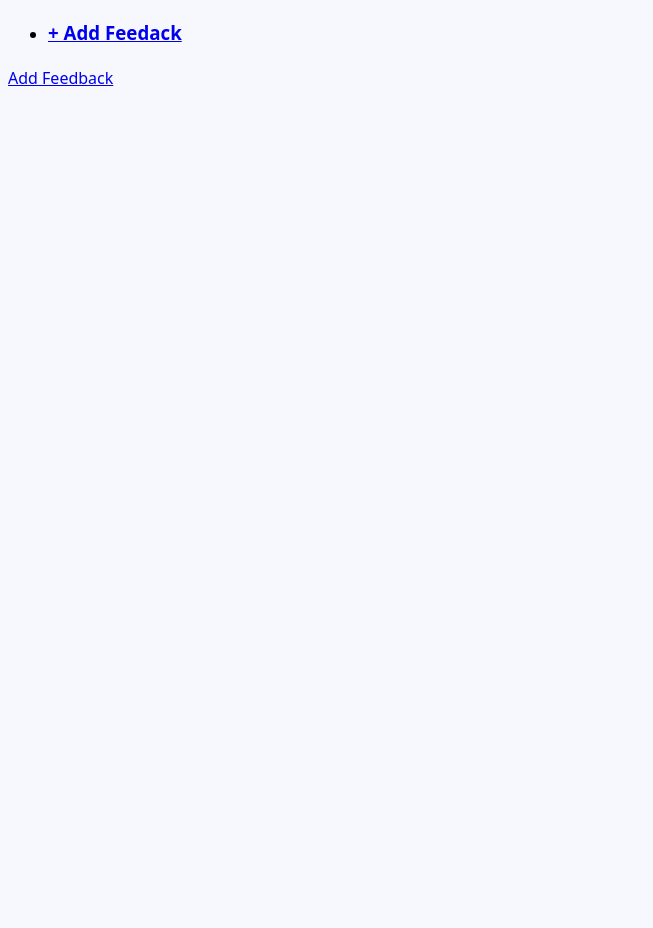
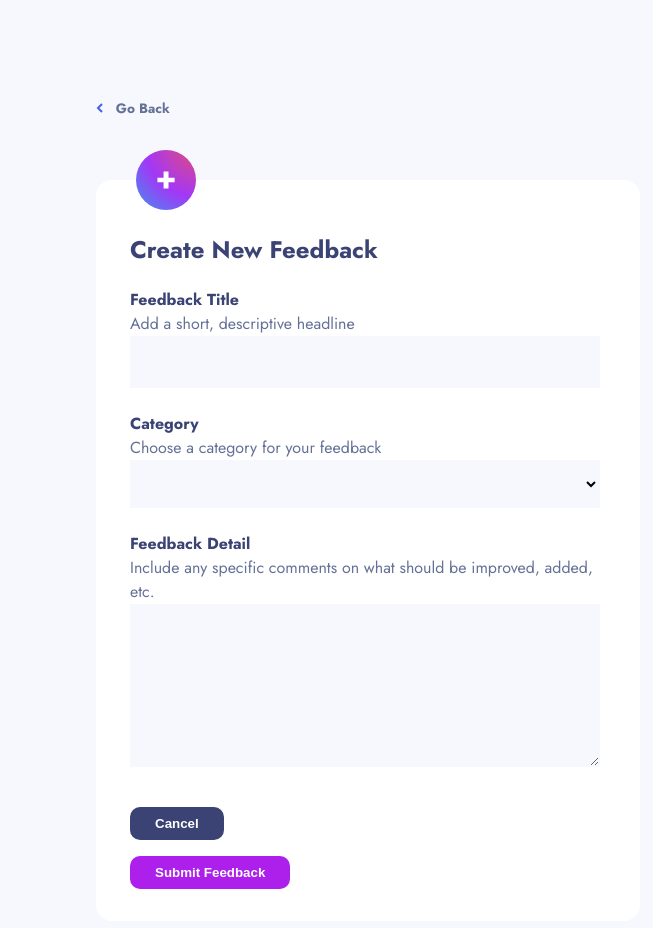
Before and after one commit to XavierExCreator/ac-backend-product-feedback-app, a React (Vite) app in the folder client/: page /add-feedback-page in a window 1280 px wide. Shown: the top 928 px of the page, without its empty margins (0-653 px from the left). Before the commit the page ends 800 px from the top, so only its background shows below. Built offline with nearby package versions, Linux system fonts and the light colour scheme.

Commit message:
Added two endpoints in the index.js where it counts all categories and counts a specific category(they work, tested with postman

```diff
--- a/client/src/App.jsx
+++ b/client/src/App.jsx
@@ -8,13 +8,6 @@ function App() {
   return (
     <>
         <div className='feedbackAppsLinks'>
-      <nav>
-        <ul>
-          <li>
-            <Link to="/add-feedback-page"><h3>+ Add Feedack</h3></Link>
-          </li>
-        </ul>
-      </nav>
       <Routes>
 
         {/*When user clicks 'back' button in add feedback page*/}
--- a/client/src/Components/Button.jsx
+++ b/client/src/Components/Button.jsx
@@ -1,6 +1,5 @@
 import feedbackStyles from '../Pages/AddFeedbackApp.module.css'; //importing a css module for AddFeedbackApp buttons
 import homeStyles from '../Pages/Home.module.css'; //importing a css module for AddFeedbackApp buttons
-
 export default function Button({onClick, buttonName, variant}) {
 
 
--- a/client/src/Pages/AddFeedbackApp.jsx
+++ b/client/src/Pages/AddFeedbackApp.jsx
@@ -1,17 +1,125 @@
 import { Link } from 'react-router-dom'; //importing install dom
 // import styles from './AddFeedbackApp.module.css'; //importing a css module for CountryCard
-
+import {useState} from 'react'; //Importing useState and useEffect from react to use its' feature
+import feedbackIcon from "../assets/icons/icon-new-feedback.svg";
+import backArrow from "../assets/icons/icon-arrow-left.svg"
+import Button from '../Components/Button'
+import styles from './AddFeedbackApp.module.css';
 
 export default function AddFeedbackApp() {
 
-    //Function that does a fetch to post when a new suggestion is added
+     /*
+   This variable will be used to have an organized look in the useState
+  */
+  const emptyFormState =  {feedback_title: "", category: "", feedback_detail: ""}
+  /*
+   This useState starts as empty strings
+   formData will hold information the setFormData passes it
+  */
+    const [formData, setFormData] = useState (emptyFormState);
 
-    //
+     /*
+       showSavedCountries is an async arrow function that:
+       -tries to get a fetch call from the REST api using GET
+        it will:
+         -Delcare a variable called data and await a reponse
+         -pass the data through setUserSavedCountry
+       -Catch if there's an error and log that an error has occurred
+     */
+
+    /*
+     -'handleChange' targets the name of the inputs in the form below
+     -It targets name and value in order to update the information on the form
+     -setFormData looks at the previous responses written by the user before submitting the form and changes it to the current value
+    */
+      const handleChange = (event) => {
+        const { name, value } = event.target;
+        setFormData((prevFormData) => ({ ...prevFormData, [name]: value }));
+      };
+
+      async function storeUsersSuggestion() {
+          //  When we call the fetch() function, we only need to pass in the API url as one parameter when it’s a GET request.
+          //  When it’s a POST request we need to pass a second parameter: an Object
+        await fetch ('/api/add-one-suggestion', {
+          /*
+           We need to say we're sending a POST request because by default it's always a GET request
+          */
+          method: 'POST',
+          /*
+           -The headers is where we put metadata about our request, including the data type that we pass in the body
+           -In this case, we're saying we're passing in JSON data in the body
+          */
+          headers: {
+            'Content-Type': 'application/json',
+          },
+          /*
+           -This data needs to be stringified into a string in order for it to be stored
+           -We're stringifying the form version of this data.
+           -We're stringifying the name, email, country and bio
+           -Some of my names/id's don't match the API's names for some objects which will cause errors, what this does is that it makes the stringified form understand how the code is
+          */
+          body: JSON.stringify({
+            feedback_title: formData.feedback_title,
+            category: formData.category,
+            feedback_detail: formData.feedback_detail,
+          })
+        })
+      }
 
     return(
         <>
-        <div>
-        <Link to={`/`} style={{display: 'inline-block', gap: '1rem'} }>Add Feedback</Link>
+        <div className={styles.div}>
+            <div> <img src={backArrow} alt="Image of a purplish circle with a white plus symbol in the middle" className={styles.backArrow} /> <Link to={`/`} style={{display: 'inline-block', gap: '1rem', color:"#647196", fontSize:".85rem", fontWeight:"bold"} }> Go Back</Link></div>
+
+        {/*
+          There'll be a form here with an icon on the outside of the form-
+
+          The form will have teo buttons, one that goes to the homescreen and the other that posts the information to the api
+        */}
+        <img src={feedbackIcon} alt="Image of a purplish circle with a white plus symbol in the middle" className={styles.feedbackIcon} width="60px" height="60px"/>
+
+        <div className={styles.form}>
+        <legend>
+        <h2>Create New Feedback</h2>
+    <form className={styles.feedback_Form} onSubmit={storeUsersSuggestion}>
+        <label htmlFor='feedback_title'><span style={{fontWeight:"bold", color:"#3a4374"}}>Feedback Title</span><br/>
+        <span>Add a short, descriptive headline</span>
+        <br/>
+        <input id='feedback_title' name='feedback_title' type='text' value={formData.feedback_title} onChange={handleChange}/></label><br/>
+
+
+
+        <label htmlFor='category'>
+        <span style={{fontWeight:"bold", color:"#3a4374"}}>Category</span><br/>
+        <span>Choose a category for your feedback</span>
+        <br/>
+        <select id='category' name='category' onChange={handleChange}>
+        <option value=''></option>
+        <option value={formData.category.all}>All</option>
+        <option value={formData.category.ui}>UI</option>
+        <option value={formData.category.ux}>UX</option>
+        <option value={formData.category.enhancement}>Enhancement</option>
+        <option value={formData.category.bug}>Bug</option>
+        <option value={formData.category.feature}>Features</option>
+        </select>
+        </label>
+        <br/>
+
+
+
+
+        <label htmlFor='feedback_detail'>
+        <span style={{fontWeight:"bold", color:"#3a4374"}}>Feedback Detail</span><br/>
+        <span>Include any specific comments on what should be improved, added, etc.</span>
+        <br/>
+        <textarea style={{paddingTop: '5rem', paddingBottom: '5rem'}} value={formData.feedback_detail} onChange={handleChange} name='feedback_detail'></textarea></label><br/>
+
+        <Button buttonName={<Link to={`/`} style={{display: 'inline-block', gap: '1rem'} }>Cancel</Link>} variant={styles.cancelButton}/>
+
+        <button type='submit' className={styles.submitButton} style={{backgroundColor:'#ad1fea'}}>Submit Feedback</button>
+    </form>
+    </legend>
+        </div>
         </div>
         </>
     )
--- a/client/src/Pages/AddFeedbackApp.module.css
+++ b/client/src/Pages/AddFeedbackApp.module.css
@@ -0,0 +1,77 @@
+body {
+    margin: 6rem;
+    color: #3a4374;
+}
+
+.div {
+    display:flex;
+    justify-content: center;
+    flex-flow: column;
+    /* margin: 5rem auto; */
+}
+.form {
+    border-radius: 1pc;
+    display:flex;
+    background-color: white;
+    max-width: 30rem;
+    padding:2rem;
+    justify-content: center;
+    align-items: center;
+}
+
+.backArrow {
+    margin-right: .5rem;
+}
+
+.feedbackIcon{
+ position: relative;
+  top: 30px;
+  left: 40px;
+}
+
+span {
+    color: #647196;
+}
+
+input, textarea, select{
+    display: block;
+    background-color:#f7f8fd;
+    border: solid, .1rem,#f7f8fd;
+}
+
+select {
+    width: 29.4pc;
+}
+input, textarea {
+    width: 29pc;
+}
+
+input[type=text], select {
+    height: 3pc;
+}
+
+textarea {
+    height: 1px;
+}
+
+button {
+    display: flex;
+    flex-flow: row;
+    background-color: #3a4374;
+    padding: .5rem 1.5rem;
+    border-radius: 10px;
+    color: white;
+    font-weight: bold;
+    border: solid .1rem transparent;
+    margin: 1rem 1rem 0rem 0rem;
+    text-align: right;
+}
+
+a {
+    text-decoration: none;
+    color: white;
+}
+
+input:hover {
+    border: solid, .1rem,#4661e6;
+}
--- a/client/src/Pages/Home.jsx
+++ b/client/src/Pages/Home.jsx
@@ -1,49 +1,109 @@
 import Button from '../Components/Button.jsx';
 import FeedbackCard from '../Components/FeedbackCard.jsx';
+import { Link } from 'react-router-dom'; //importing install dom
+// import styles from './AddFeedbackApp.module.css'; //importing a css module for CountryCard
+import {useState} from 'react'; //Importing useState and useEffect from react to use its' feature
+import { useParams } from 'react-router-dom';
+import lightbulb from "../assets/suggestions/icon-suggestions.svg"
+import detective from "../assets/suggestions/illustration-empty.svg"
 
 export default function Home() {
 
+    const [suggestionData, setSuggestionData] = useState ('');
+    const [count, setCount] = useState(0)
+    const [category, setCategory] = useState ('');
+
+    const CategoryUserClicked = useParams().CategoryUserClicked;
 /*
     //Function that fetches all suggestions
 */
 
-function getAllCategories() {
+    const getAllCategories = async () => {
+        try {const response = await fetch (`/api/get-all-suggestions`, {
 
+          method: 'GET',
+
+          headers: {
+            'Content-Type': 'application/json',
+          }
+        })
+        const data = await response.json();
+        setSuggestionData(data);
+       } catch (err) {
+        console.error("Error showing saved countries to user", err);
+      }
 }
 
 /*
-    //function that goes to the next page when you click it
+    This function:
+    - tries
+     - to wait until the fetch for the api is called for category
+     - using a dynamic link
+     - uses get as a method in order to call the api
+     - has the content type be json
+     - declares data as a variable and awaits the response for the data than holds json in it
+     -passes the data through the useState 'setSuggestionData
 */
+const getCategory = async () => {
+    try {const response = await fetch (`/api/get-suggestions-by-category/${CategoryUserClicked}`, {
 
-/*
-    //Function that will fetch the specific category the user wants to see
-*/
-function getCategory() {
-    //needs a fetch
-    //a try
-    //a catch
-    //a method
-    //the request body
-    //the api link
-    //should add async features
+        method: 'GET',
+
+        headers: {
+          'Content-Type': 'application/json',
+        }
+      })
+      const data = await response.json();
+      setCategory(data);
+     } catch (err) {
+      console.error(`Error showing the ${CategoryUserClicked} to user`, err);
+    }
 
 }
     return(
         <>
         <div>
+
+            <div className='company-Board'>
+             <h1>My Company</h1>
+             <h2>Feedback Board</h2>
+            </div>
+
+            <div className='feedback-Suggestions-Bar'>
+                <div className=''><img src={lightbulb} alt="Image of an illustrated lightbulb in the color white that has an electric current in it and outside of it too." />
+                <p> {'count'} Suggestions</p></div>
+            <Link to="/add-feedback-page"><h3>+ Add Feedack</h3></Link>
+      </div>
+
+      <div className='button-holder'>
          <Button variant='getAllCategoriesButton' onClick={getAllCategories} buttonName='All'/>
          <Button variant='filterCategoryButton' onClick={getCategory} buttonName='UI'/>
          <Button variant='filterCategoryButton' onClick={getCategory} buttonName='UX'/>
          <Button variant='filterCategoryButton' onClick={getCategory} buttonName='Enhancement'/>
          <Button variant='filterCategoryButton' onClick={getCategory} buttonName='Bug'/>
          <Button variant='filterCategoryButton' onClick={getCategory} buttonName='Feature'/>
-        <div>
          </div>
-        <div>
+
+        <div className='card-holder'>
+
+
+          <FeedbackCard variant='original tablet desktop' feedback_title='' feedback_detail='' category=''/>
+             <img src={detective} alt="An illustrated image of a cartoonie character that has a magnifying glass on it's left hand, looking through it's left eye. It has a hat and a nose, no mouth. It's wearing a trench coat." />
+             <h2>There is no feed yet.</h2>
+             <p>Got a suggestion? Found a bug that needs to be squashed? We love hearing abut new ideas to improve our app.</p>
+             <Link to="/add-feedback-page"><h3>+ Add Feedack</h3></Link>
+
+
+               {/*
+             This section will have an if statement where it says
+             "If the button has a category that matches it's title in the endpoint, than it'll show up, if not-
+
+             than it'll say 'There is no feedback yet. Got a suggestion? Found a bug that needs to be squashed? We love hearing about new ideas to improve our app.'
+
+             It'll than have the AddFeedback button that leads to the link where you can add feedback! "
+             */}
         </div>
-        <div>
-        </div>
-        <FeedbackCard/>
+
         </div>
         </>
     )
--- a/client/src/index.css
+++ b/client/src/index.css
@@ -1,7 +1,8 @@
 /* Global styles (this affects the whole application) */
+@import url('https://fonts.googleapis.com/css2?family=Jost:ital,wght@0,100..900;1,100..900&display=swap');
 
 :root {
-  font-family: system-ui, Avenir, Helvetica, Arial, sans-serif;
+  font-family: "Jost", sans-serif;
   line-height: 1.5;
   font-weight: 400;
 
```
Also changed, not shown: client/src/Components/FeedbackCard.jsx (+4 -3 lines). Lines whose indentation alone changed are shown as unchanged.
